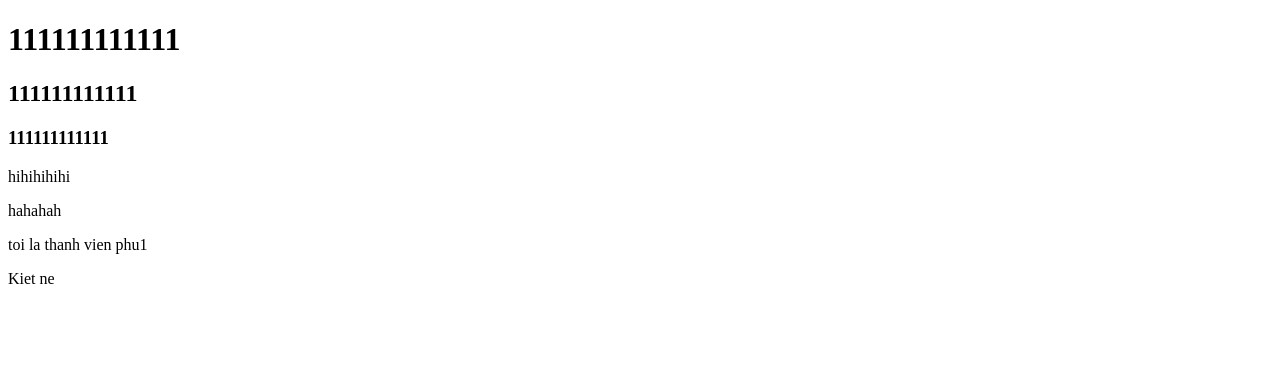
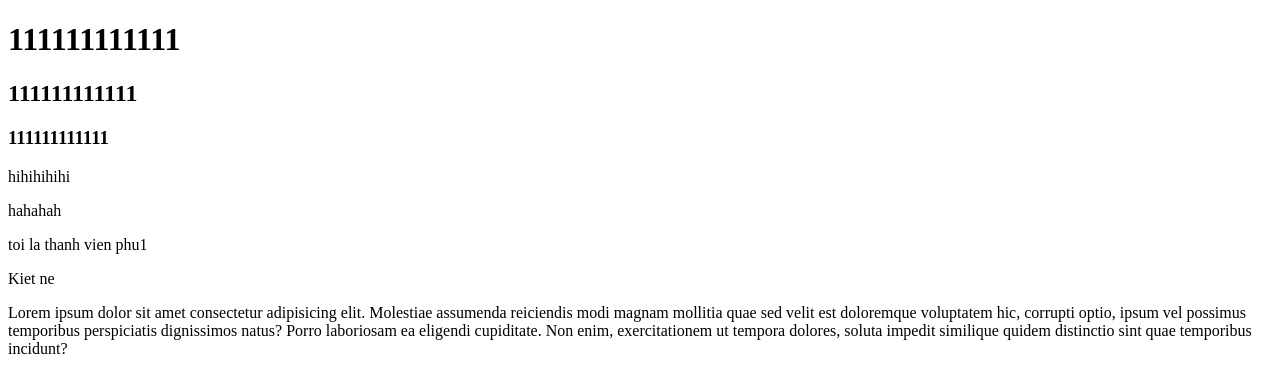
Before and after one commit to Kietngo204/BC52-demogit, a plain HTML site: page index.html in a window 1280 px wide. Drawn offline with Linux system fonts and the light colour scheme.

Commit message:
moi them code len nhanh devB

```diff
--- a/index.html
+++ b/index.html
@@ -14,5 +14,6 @@
     <p>hahahah</p>
     <p>toi la thanh vien phu1</p>
     <p>Kiet ne</p>
+    <p>Lorem ipsum dolor sit amet consectetur adipisicing elit. Molestiae assumenda reiciendis modi magnam mollitia quae sed velit est doloremque voluptatem hic, corrupti optio, ipsum vel possimus temporibus perspiciatis dignissimos natus? Porro laboriosam ea eligendi cupiditate. Non enim, exercitationem ut tempora dolores, soluta impedit similique quidem distinctio sint quae temporibus incidunt?</p>
 </body>
 </html>
```
